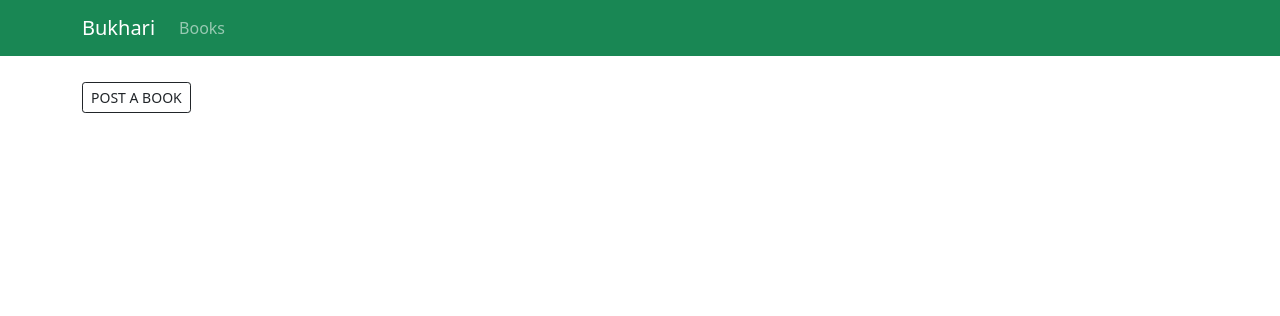
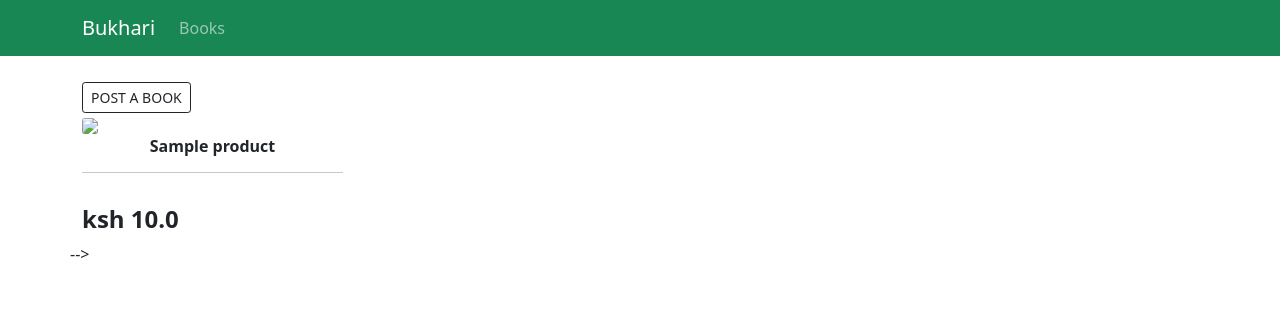
Before and after one commit to xamaan585/Book-App, a Django app: page / in a window 1280 px wide. Shown: the top 316 px of the page. Run offline with Django 4.2, Linux system fonts and the light colour scheme; tables that the repository leaves empty hold one stand-in row (values such as "Sample post"); some libraries are stand-ins or nearby versions.

Commit message:
adding index.html

```diff
--- a/app/templates/index.html
+++ b/app/templates/index.html
@@ -10,12 +10,16 @@
     <br>
 		<div class="row">
 			{% for product in products %}
-			<div class="col-lg-4">
+			<div class="col-sm-8 col-lg-3 mb-3 imgdisplay"  data-toggle="modal" data-target="#{{photo.id}}">
+                <img src="{{product.image.url}}" alt=" " class="card-img photo" height="200">
+                <h6 class="text-center"><strong>{{product.name}}</strong></h6>
+                <hr>
+            </div>
 				<!-- <img class="thumbnail" src="{{product.image.url}}"> -->
 				<!-- <div class="box-element product">
 					<h6 class="text-center"><strong>{{product.name}}</strong></h6>
 					<hr>
-
+	<h4 style="display: inline-block;"><strong>ksh {{product.price}}</strong></h4> -->
 
 
 
```
